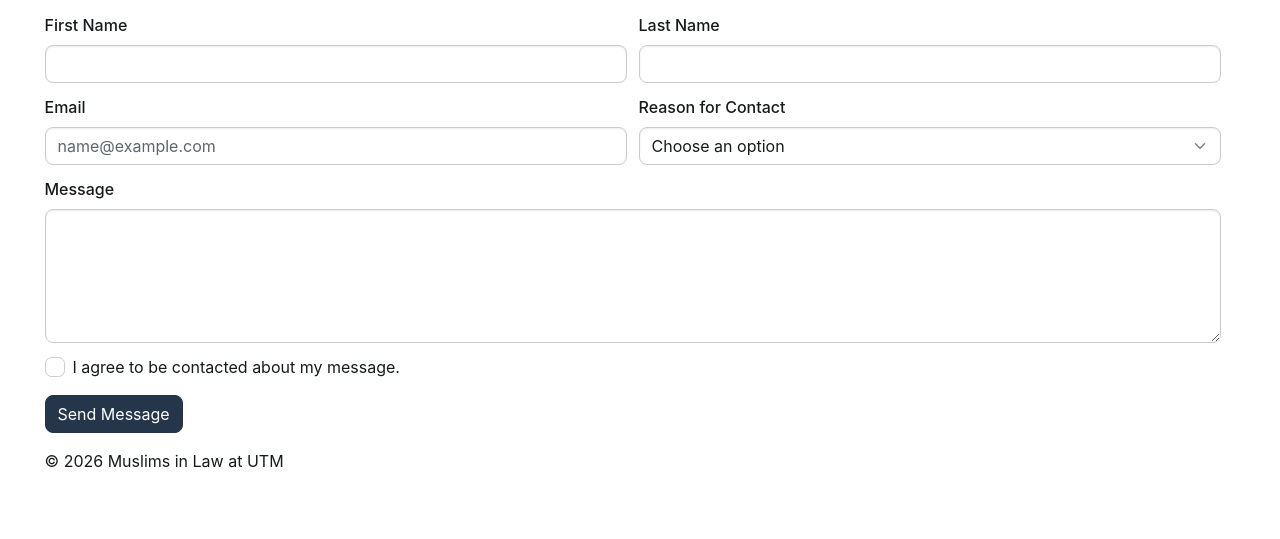
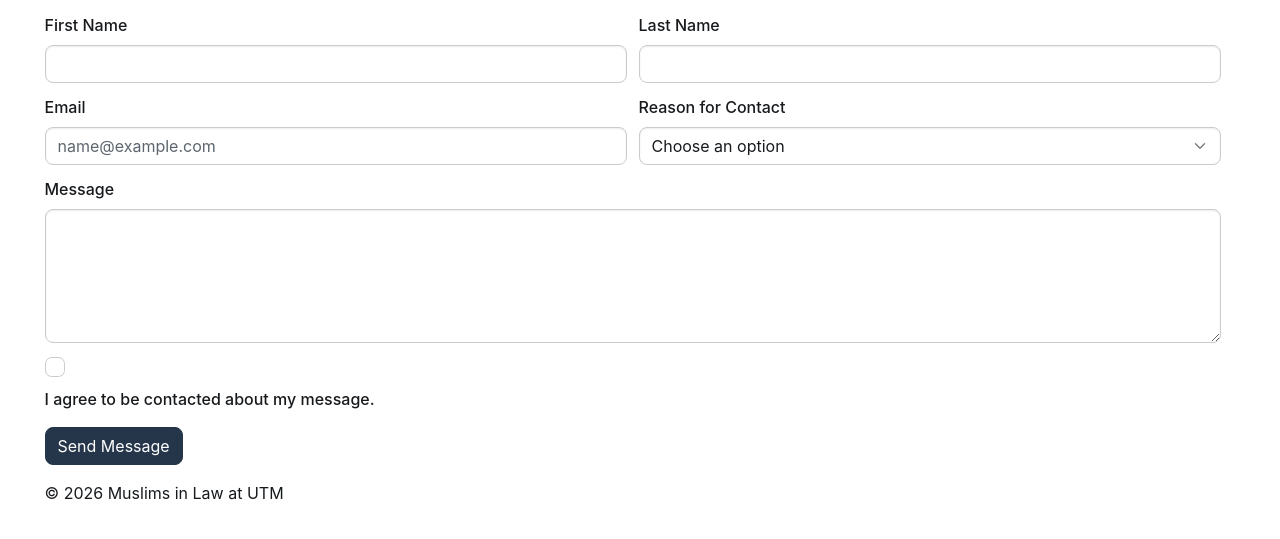
Before and after one commit to areebahmalik24-create/Lab-6, a plain HTML site: page contact.html in a window 1280 px wide. Shown: the part 153-692 px from the top of the page. Drawn offline with Linux system fonts and the light colour scheme.

Commit message:
Improve contact form label consistency

```diff
--- a/contact.html
+++ b/contact.html
@@ -160,7 +160,7 @@
                             id="consent"
                             name="consent"
                             required>
-                        <label for="consent">
+                        <label for="consent" class="form-label">
                             I agree to be contacted about my message.
                         </label>
                     </div>
```
